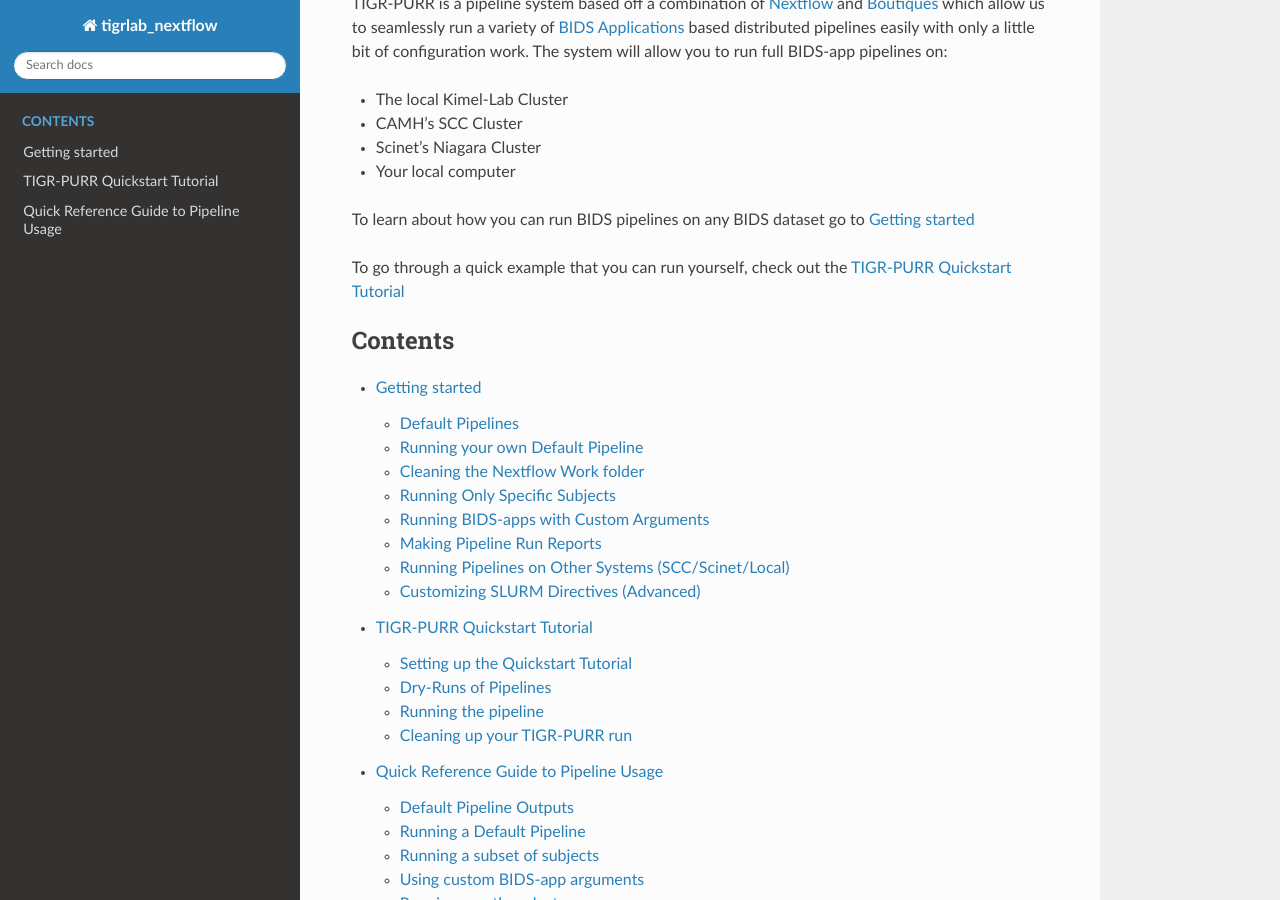
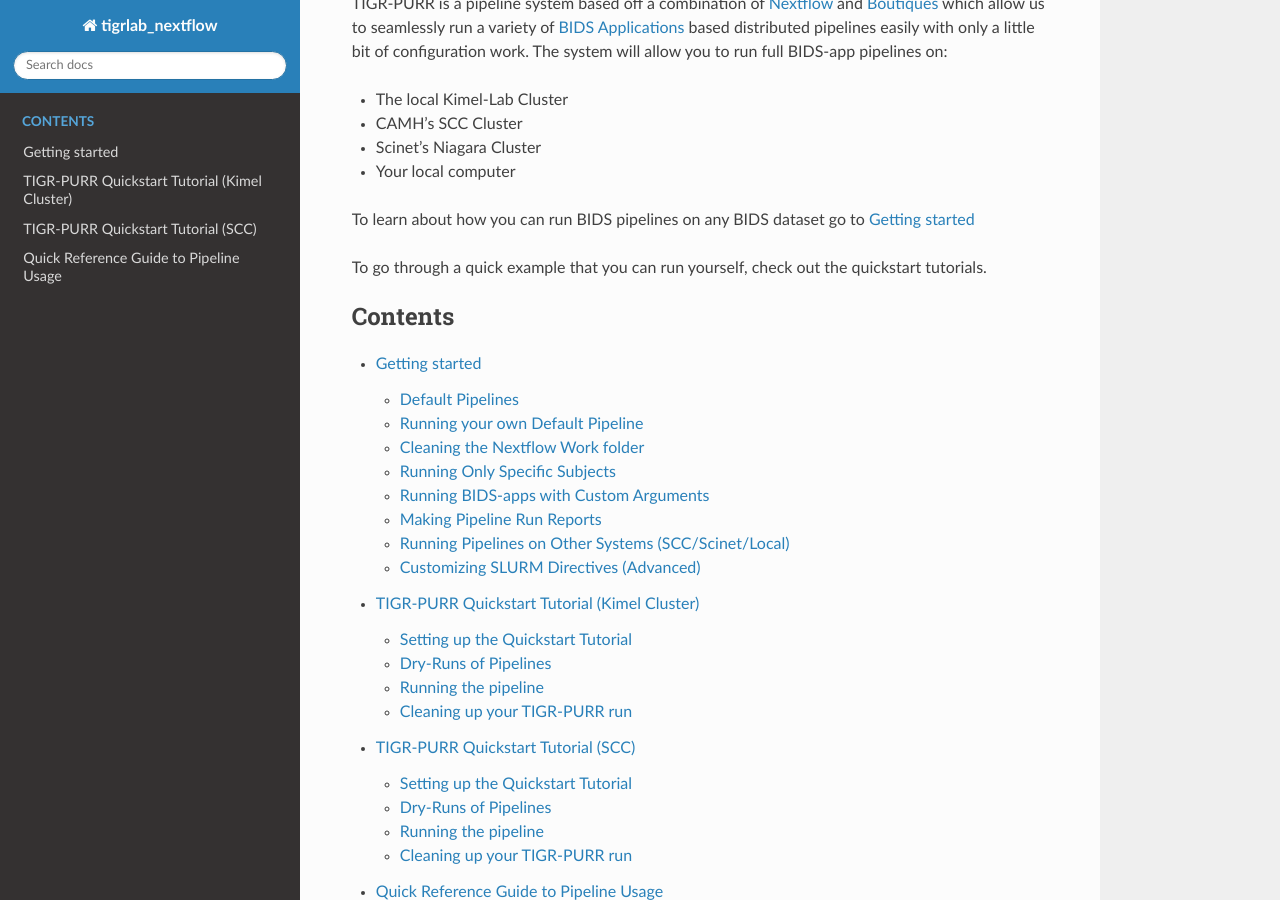
Before and after one commit to kimjetwav/TIGR_PURR, a Sphinx documentation site: the page built from docs/source/index.rst, in a window 1280 px wide and 900 px high, scrolled down 301 px. Built offline with Sphinx 7.4.7 and the Read the Docs theme 2.0.0, drawn with Linux system fonts in a browser that asks for light colours; some of the changed lines change nothing that is shown.

Commit message:
make scc version of quickstart tutorial

```diff
--- a/docs/source/index.rst
+++ b/docs/source/index.rst
@@ -19,12 +19,13 @@
 
 To learn about how you can run BIDS pipelines on any BIDS dataset go to :ref:`getting_started`
 
-To go through a quick example that you can run yourself, check out the :ref:`quickstart_tutorial`
+To go through a quick example that you can run yourself, check out the quickstart tutorials.
 
 .. toctree::
    :maxdepth: 2
    :caption: Contents
 
    getting_started
-   quickstart_tutorial
+   quickstart_tutorial_kimel
+   quickstart_tutorial_scc
    quick_reference
--- a/docs/source/quickstart_tutorial.rst
+++ b/docs/source/quickstart_tutorial_kimel.rst
@@ -1,8 +1,8 @@
-.. _quickstart_tutorial:
+.. _quickstart_tutorial_kimel:
 
 
 -------------------------------------------
-TIGR-PURR Quickstart Tutorial
+TIGR-PURR Quickstart Tutorial (Kimel Cluster)
 -------------------------------------------
 
 This tutorial is meant to run you through a simple example of running TIGR-PURR pipelines on your computer using data from our internal SPINS study.
--- /dev/null
+++ b/docs/source/quickstart_tutorial_scc.rst
@@ -0,0 +1,92 @@
+.. _quickstart_tutorial_scc:
+
+
+-------------------------------------------
+TIGR-PURR Quickstart Tutorial (SCC)
+-------------------------------------------
+
+This tutorial is meant to run you through a simple example of running TIGR-PURR pipelines on the SCC using data from our internal SPINS study.
+
+Please refer to :ref:`getting_started` for more detailed information about running TIGR-PURR pipelines.
+
+Setting up the Quickstart Tutorial
+=======================================
+When we're running a TIGR-PURR pipeline the first thing to do is to organize your project directory. We'll do a simple folder in scratch with the following command::
+
+        mkdir /KIMEL/tigrlab/scratch/<YOU>/nextflow_quickstart
+        cd /KIMEL/tigrlab/scratch/<YOU>/nextflow_quickstart
+
+Next we'll make a text file containing a list of participants from the SPINS study. For this tutorial we'll only run a subset of participants since running all participants will take too much time::
+
+        touch sublist
+
+The sublist text file will contain a list of participants (one-per-line) that we want to run, enter the following into ``sublist``::
+
+        sub-CMH0144
+        sub-MRP0136
+        sub-MRC0021
+
+Finally, load in the **Nextflow** module::
+
+        module load /KIMEL/quarantine/modules/quarantine
+        module load nextflow/19.0.4
+
+.. note::
+
+        This will create a directory in::
+
+                /KIMEL/tigrlab/scratch/<YOU>/nextflow_work/
+
+        Which you should clean. For more information see :ref:`clean`
+
+
+
+Dry-Runs of Pipelines
+=================================================================
+
+In this quickstart tutorial we'll be running a **Dry-run** of MRIQC on a bunch of participants from the SPINS study located in the archive. A dry-run is a way of running pipelines without doing actual computation. It is mainly used to test that everything is working quickly before submitting a real job. Whenever you want to run a TIGR-PURR pipeline it is usually a good idea to perform a dry-run prior to submission of the actual job.
+
+
+Most, if not all, BIDS-applications have an argument allowing you to run the pipeline dry. As such, we can run a pipeline dry by using an invocation JSON with a dry-run argument specified.
+
+.. note::
+
+        Specifying arguments for the BIDS-app can be found in :ref:`invocation`
+
+A dry-run invocation JSON for MRIQC can be found in our invocation JSON repository::
+
+        /KIMEL/tigrlab/archive/code/boutiques_jsons/invocations/dryrun_mriqc-0.14.2_invocation.json
+
+
+Running the pipeline
+======================
+
+Once you have a BIDS-app, subject list, and invocation ready to go you can run a pipeline! Let's run it on the local system (your own computer) first, but feel free to try other profiles!::
+
+        nextflow /KIMEL/tigrlab/archive/code/tigrlab_nextflow/bids.nf \
+                -c /KIMEL/tigrlab/archive/code/tigrlab_nextflow/nextflow_config/mriqc-0.14.2.nf.config \
+                --bids /KIMEL/tigrlab/archive/data/SPINS/data/bids \
+                --out /KIMEL/tigrlab/scratch/<YOU>/nextflow_quickstart \
+                --subjects /KIMEL/tigrlab/scratch/<YOU>/nextflow_quickstart/sublist \
+                --invocation /KIMEL/tigrlab/archive/code/boutiques_jsons/invocation/dryrun_mriqc-0.14.2.json \
+                -profile scc
+
+The process will run the dr-run version of MRIQC in parallel automatically!
+
+Cleaning up your TIGR-PURR run
+===============================
+
+Once you're finished running a pipeline, you need to *clean out* the Nextflow working directory. By default the working directory is found by examining the ``$NXF_WORK`` environment variable::
+
+        echo $NXF_WORK
+
+
+To clean it out you can simply type in::
+
+        clean_nxf
+
+
+Which will clean out the subfolders in this directory.
+
+.. note::
+        For more information on cleaning working directories check out :ref:`clean`
```
